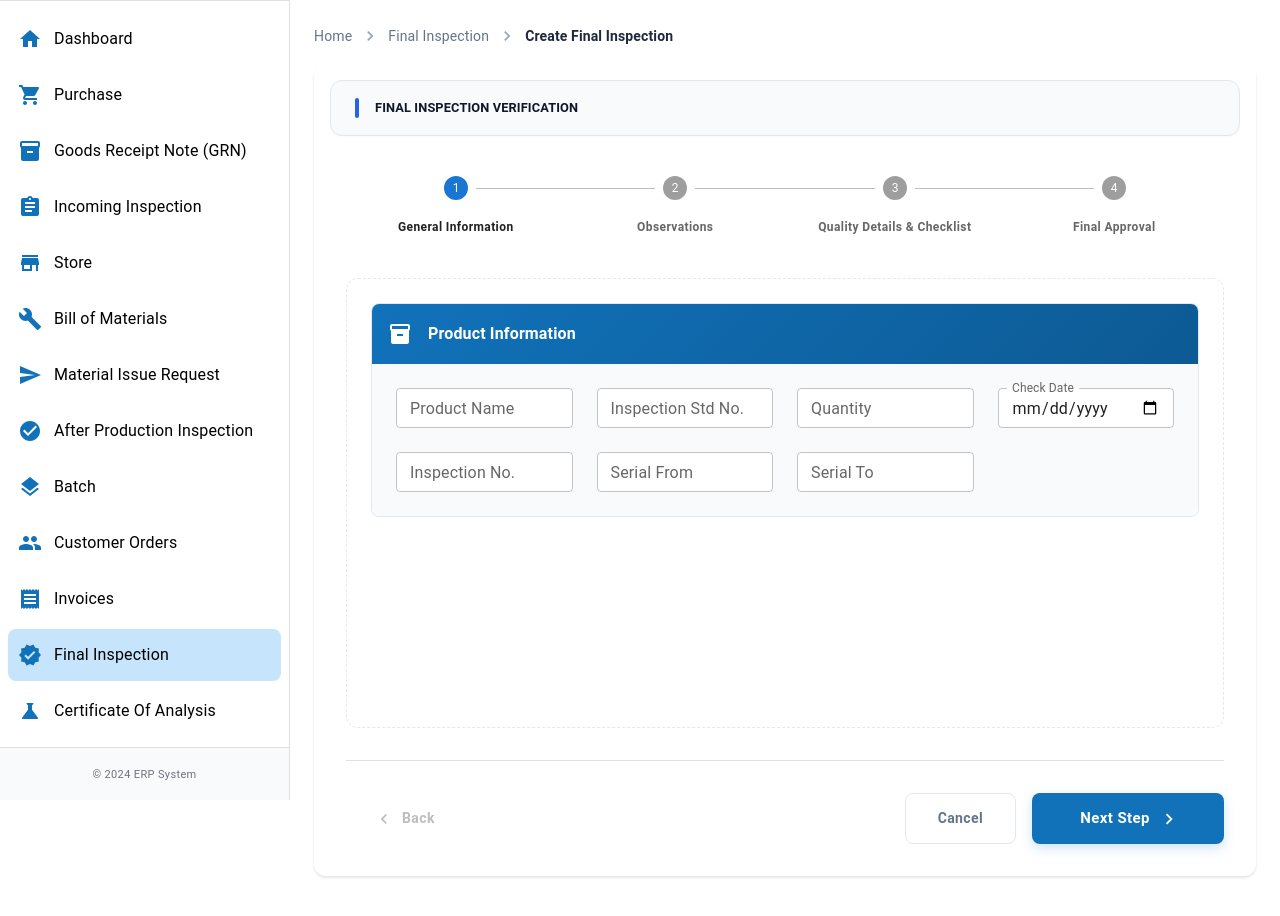
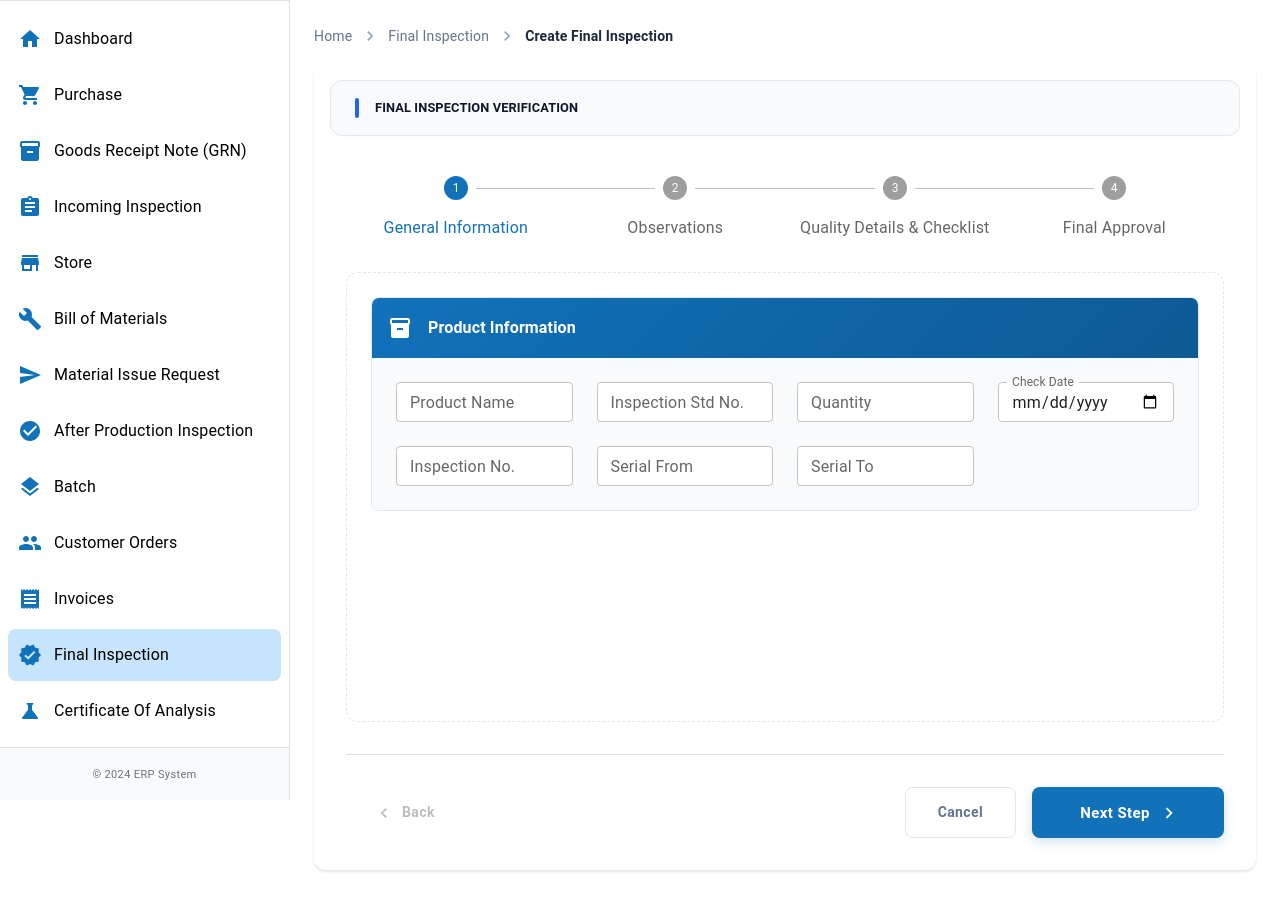
Before and after one commit to yashuu6686/ERP-1.0, a Next.js app: page /final-inspection/create-final-inspection in a window 1280 px wide. Shown: the top 916 px of the page. Built offline with nearby package versions, Linux system fonts and the light colour scheme.

Commit message:
add some changes

```diff
--- a/src/app/final-inspection/create-final-inspection/page.js
+++ b/src/app/final-inspection/create-final-inspection/page.js
@@ -125,11 +125,30 @@ export default function FinalInspectionForm() {
   return (
     <CommonCard title="Final Inspection Verification">
       <Box sx={{ p: 2 }}>
-        <Stepper activeStep={activeStep} alternativeLabel sx={{ mb: 5 }}>
+        <Stepper  activeStep={activeStep} alternativeLabel   sx={{
+              mb: 4,
+              "& .MuiStepLabel-label": {
+                fontWeight: 500,
+              },
+              "& .MuiStepLabel-label.Mui-active": {
+                color: "#1172ba",
+                fontWeight: 600,
+              },
+              "& .MuiStepLabel-label.Mui-completed": {
+                color: "#1172ba",
+                fontWeight: 600,
+              },
+              "& .MuiStepIcon-root.Mui-active": {
+                color: "#1172ba",
+              },
+              "& .MuiStepIcon-root.Mui-completed": {
+                color: "#1172ba",
+              },
+            }}>
           {steps.map((label) => (
             <Step key={label}>
               <StepLabel>
-                <Typography variant="caption" fontWeight={600}>
+                <Typography >
                   {label}
                 </Typography>
               </StepLabel>
--- a/src/app/production-inspection/after-production-quality-check/page.js
+++ b/src/app/production-inspection/after-production-quality-check/page.js
@@ -171,14 +171,14 @@ export default function QualityCheckForm() {
                 fontWeight: 600,
               },
               "& .MuiStepLabel-label.Mui-completed": {
-                color: "#10b981",
+                color: "#1172ba",
                 fontWeight: 600,
               },
               "& .MuiStepIcon-root.Mui-active": {
                 color: "#1172ba",
               },
               "& .MuiStepIcon-root.Mui-completed": {
-                color: "#10b981",
+                color: "#1172ba",
               },
             }}
           >
```
